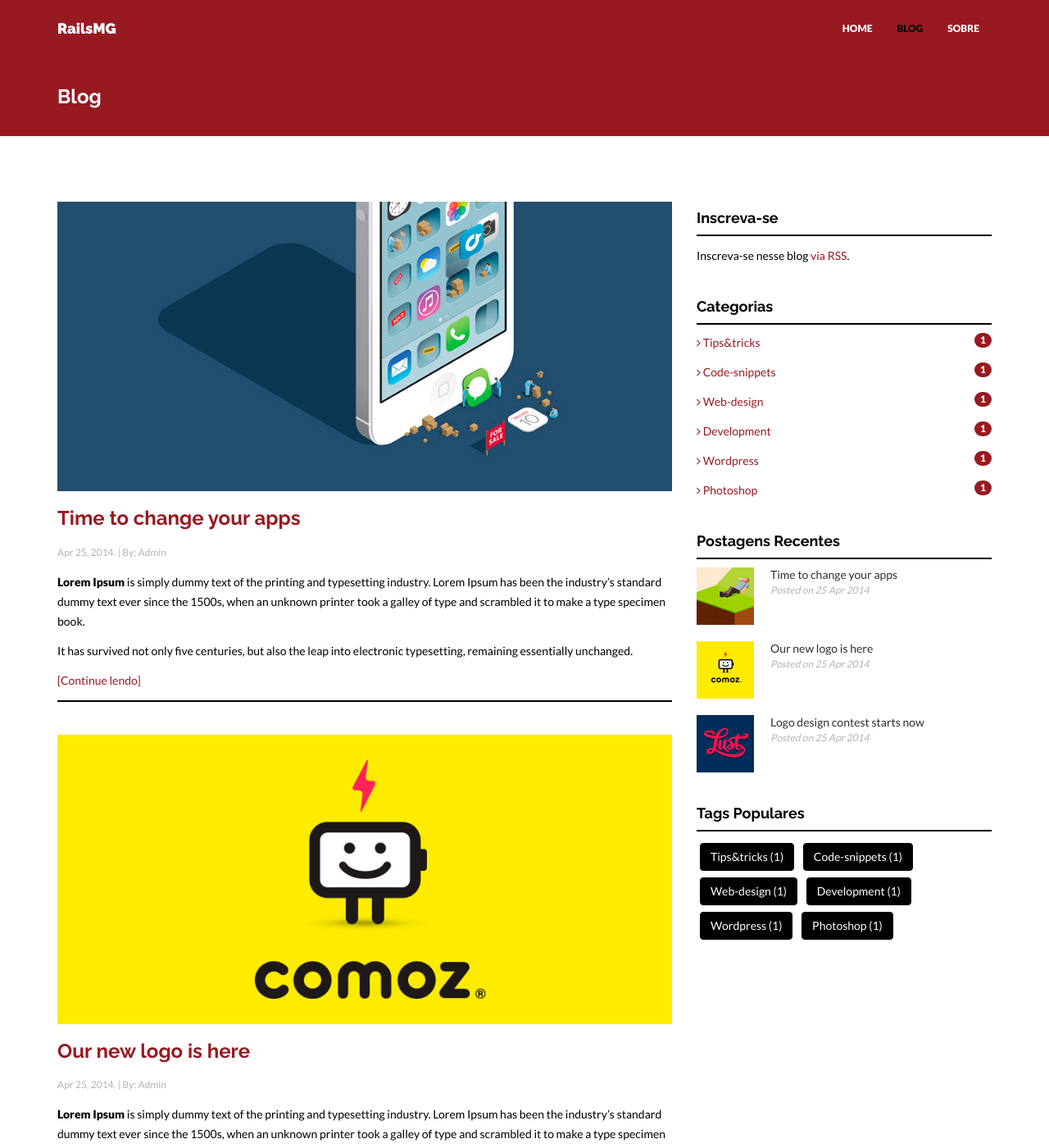
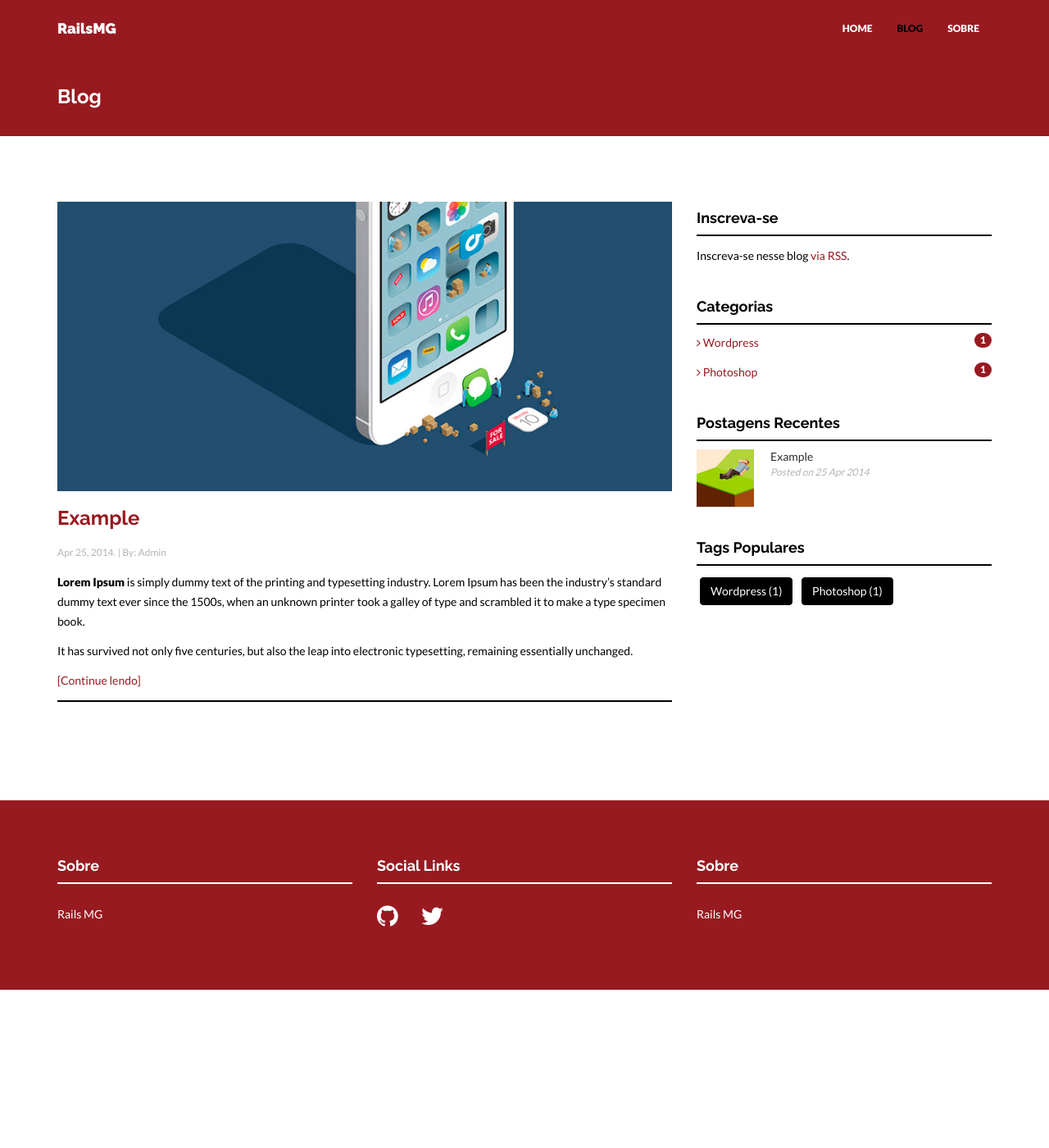
Before and after one commit to TremOnRails/railsmg.github.io, a Jekyll site: the page built from blog.html, in a window 1280 px wide and 1400 px high. Shown: the whole window at 82% size. Built offline with Jekyll 4.4.1, drawn with Linux system fonts in a browser that asks for light colours; nearby versions of some CDN libraries; some of the changed text lies outside the part shown.

Commit message:
Remove unused posts and create one as example

```diff
--- a/_posts/blog/2014-04-25-logo-design-contest-starts-now.markdown
+++ /dev/null
@@ -1,31 +0,0 @@
----
-layout: post
-title: "Logo design contest starts now"
-date: 2014-04-25 16:54:46
-author: Admin
-categories:
-- blog
-- Tips&Tricks
-- Code-Snippets
-img: post03.jpg
-thumb: thumb03.jpg
----
-
-<b>Lorem Ipsum</b> is simply dummy text of the printing and typesetting industry. Lorem Ipsum has been the industry's standard dummy text ever since the 1500s, when an unknown printer took a galley of type and scrambled it to make a type specimen book.
-
-It has survived not only five centuries, but also the leap into electronic typesetting, remaining essentially unchanged. <!--more-->
-It was popularised in the 1960s with the release of Letraset sheets containing Lorem Ipsum passages, and more recently with desktop publishing software like Aldus PageMaker including versions of Lorem Ipsum.
-
-Contrary to popular belief, <b>Lorem Ipsum is not simply random text</b>. It has roots in a piece of classical Latin literature from 45 BC, making it over 2000 years old. Richard McClintock, a Latin professor at [Hampden-Sydney College][hampden] in Virginia, looked up one of the more obscure Latin words, consectetur, from a Lorem Ipsum passage, and going through the cites of the word in classical literature, discovered the undoubtable source.<
-
-Lorem Ipsum comes from sections 1.10.32 and 1.10.33 of "de Finibus Bonorum et Malorum" (The Extremes of Good and Evil) by Cicero, written in 45 BC. This book is a treatise on the theory of ethics, very popular during the Renaissance. The first line of Lorem Ipsum, "Lorem ipsum dolor sit amet..", comes from a line in section 1.10.32.
-
-####Why do we use it?
-It is a long established fact that a reader will be distracted by the readable content of a page when looking at its layout. The point of using Lorem Ipsum is that it has a more-or-less normal distribution of letters, as opposed to using 'Content here, content here', making it look like readable English.
-
-
->Many desktop publishing packages and web page editors now use Lorem Ipsum as their default model text, and a search for 'lorem ipsum' will uncover many web sites still in their infancy. Various versions have evolved over the years, sometimes by accident, sometimes on purpose (injected humour and the like).
-
-There are many variations of passages of Lorem Ipsum available, but the majority have suffered alteration in some form, by injected humour, or randomised words which don't look even slightly believable.
-
-[hampden]: https://github.com/jekyll/jekyll
--- a/_posts/blog/2014-04-25-our-new-logo-is-here.markdown
+++ /dev/null
@@ -1,31 +0,0 @@
----
-layout: post
-title:  "Our new logo is here"
-date:   2014-04-25 16:54:46
-author: Admin
-categories:
-- blog
-- Web-Design
-- Development
-img: post02.jpg
-thumb: thumb02.jpg
----
-
-<b>Lorem Ipsum</b> is simply dummy text of the printing and typesetting industry. Lorem Ipsum has been the industry's standard dummy text ever since the 1500s, when an unknown printer took a galley of type and scrambled it to make a type specimen book.
-
-It has survived not only five centuries, but also the leap into electronic typesetting, remaining essentially unchanged. <!--more-->
-It was popularised in the 1960s with the release of Letraset sheets containing Lorem Ipsum passages, and more recently with desktop publishing software like Aldus PageMaker including versions of Lorem Ipsum.
-
-Contrary to popular belief, <b>Lorem Ipsum is not simply random text</b>. It has roots in a piece of classical Latin literature from 45 BC, making it over 2000 years old. Richard McClintock, a Latin professor at [Hampden-Sydney College][hampden] in Virginia, looked up one of the more obscure Latin words, consectetur, from a Lorem Ipsum passage, and going through the cites of the word in classical literature, discovered the undoubtable source.<
-
-Lorem Ipsum comes from sections 1.10.32 and 1.10.33 of "de Finibus Bonorum et Malorum" (The Extremes of Good and Evil) by Cicero, written in 45 BC. This book is a treatise on the theory of ethics, very popular during the Renaissance. The first line of Lorem Ipsum, "Lorem ipsum dolor sit amet..", comes from a line in section 1.10.32.
-
-####Why do we use it?
-It is a long established fact that a reader will be distracted by the readable content of a page when looking at its layout. The point of using Lorem Ipsum is that it has a more-or-less normal distribution of letters, as opposed to using 'Content here, content here', making it look like readable English.
-
-
->Many desktop publishing packages and web page editors now use Lorem Ipsum as their default model text, and a search for 'lorem ipsum' will uncover many web sites still in their infancy. Various versions have evolved over the years, sometimes by accident, sometimes on purpose (injected humour and the like).
-
-There are many variations of passages of Lorem Ipsum available, but the majority have suffered alteration in some form, by injected humour, or randomised words which don't look even slightly believable.
-
-[hampden]: https://github.com/jekyll/jekyll
--- a/_posts/blog/2014-04-25-time-to-change-your-apps.markdown
+++ b/_posts/blog/2015-09-13-example.markdown
@@ -1,6 +1,6 @@
 ---
 layout: post
-title: "Time to change your apps"
+title: "Example"
 date: 2014-04-25 16:54:46
 author: Admin
 categories:
```
